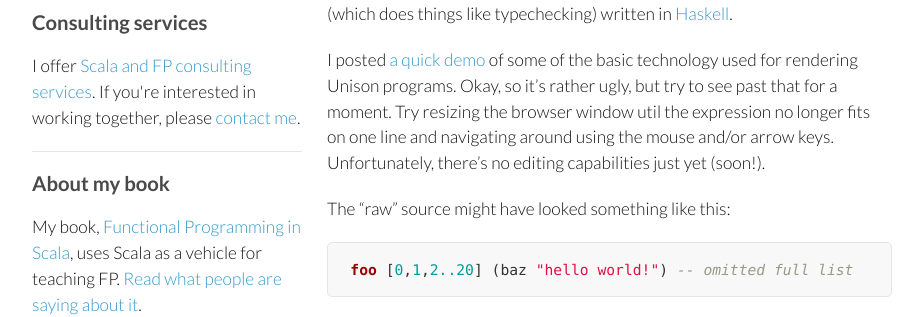
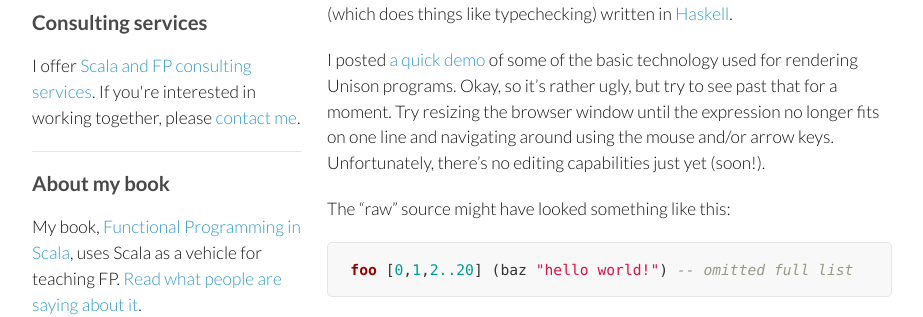
Before and after one commit to pchiusano/pchiusano.github.io, a Jekyll site: the page built from _posts/2014-09-30-semantic-layout.markdown, in a window 1280 px wide and 900 px high. Shown: the part 237-554 px from the top of the window, without its empty margins (178-1101 px from the left). Built offline with Jekyll 4.4.1, drawn with Linux system fonts in a browser that asks for light colours; comment, search, counter and statistics services are not loaded.

Commit message:
Update 2014-09-30-semantic-layout.markdown

```diff
--- a/_posts/2014-09-30-semantic-layout.markdown
+++ b/_posts/2014-09-30-semantic-layout.markdown
@@ -4,9 +4,9 @@
 title: A very early demo of semantic program layout
 ---
 
-Unison programs are viewed and edited in the browser. The frontend (which does things like code layout) is being written in [Elm](elm-lang.org) which talks to a backend (which does things like typechecking) written in [Haskell](haskell.org).
+Unison programs are viewed and edited in the browser. The frontend (which does things like code layout) is being written in [Elm](http://elm-lang.org) which talks to a backend (which does things like typechecking) written in [Haskell](http://haskell.org).
 
-I posted <a href="/unison/demo.html" target="_blank">a quick demo</a> of some of the basic technology used for rendering Unison programs. Okay, so it's rather ugly, but try to see past that for a moment. Try resizing the browser window util the expression no longer fits on one line and navigating around using the mouse and/or arrow keys. Unfortunately, there's no editing capabilities just yet (soon!).
+I posted <a href="/unison/demo.html" target="_blank">a quick demo</a> of some of the basic technology used for rendering Unison programs. Okay, so it's rather ugly, but try to see past that for a moment. Try resizing the browser window until the expression no longer fits on one line and navigating around using the mouse and/or arrow keys. Unfortunately, there's no editing capabilities just yet (soon!).
 
 The "raw" source might have looked something like this:
 
```
